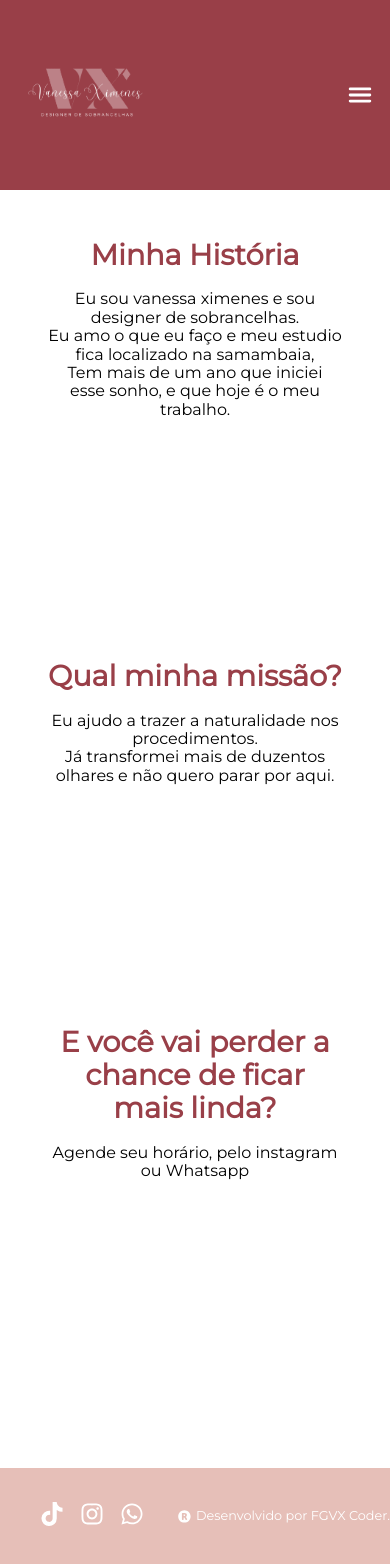
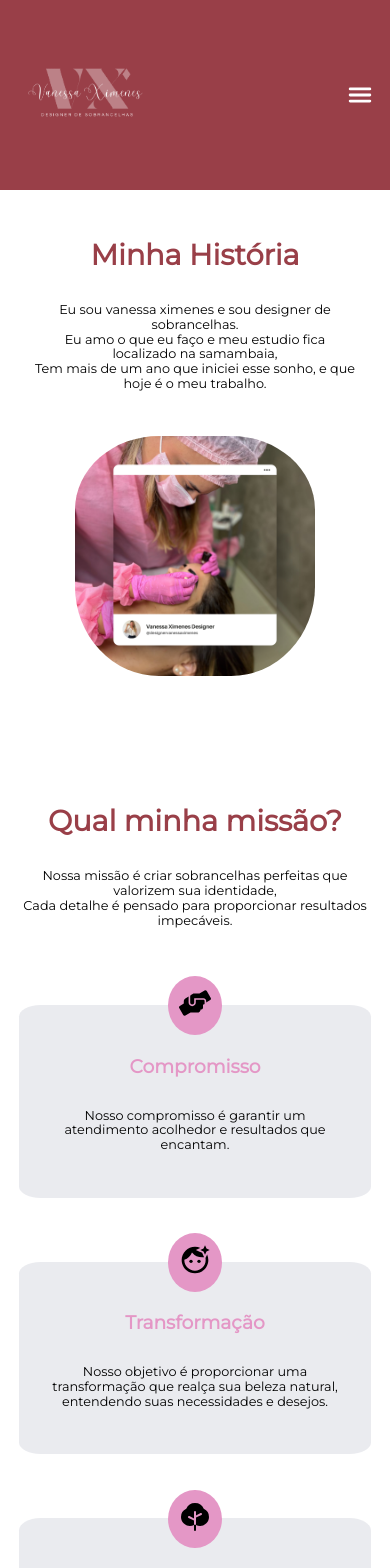
Before and after one commit to fguilherme12/designer-app, a React (Vite) app: page /quem-somos in a window 390 px wide. Shown: the top 1568 px of the page. Built offline with nearby package versions, Linux system fonts and the light colour scheme.

Commit message:
style: ajustando page quem somos
ajustando page quem somos e implementando responsividade

```diff
--- /dev/null
+++ b/src/components/Card/index.jsx
@@ -0,0 +1,46 @@
+import styled from "styled-components";
+
+const Container = styled.div`
+    display: flex;
+    flex-direction: column;
+    align-items: center;
+    background-color: #e5e7ebce;
+    border-radius: 6%;
+    padding: 2rem;
+    margin-top: 2rem;
+    position: relative;
+    width: 18rem;
+`
+
+const Icone = styled.div`
+    position: absolute;
+    border-radius: 50%;
+    top: -1.8rem;
+    padding: 0.7rem;
+    background-color: #e497c6;
+`
+
+const Paragrafo = styled.p`
+   font-size: 1.rem;
+
+   @media(max-width: 850px) {
+        font-size: 0.8rem;
+    }
+`
+
+const Titulo = styled.h3`
+    color: #e497c6;
+`
+
+// eslint-disable-next-line react/prop-types
+function Card({icone, titulo, texto}) {
+    return (
+        <Container>
+            <Icone>{icone}</Icone>
+            <Titulo>{titulo}</Titulo>
+            <Paragrafo>{texto}</Paragrafo>
+        </Container>
+    )
+}
+
+export default Card;
--- a/src/components/ContainerImagem/index.jsx
+++ b/src/components/ContainerImagem/index.jsx
@@ -33,6 +33,7 @@ const FigCaption = styled.figcaption`
     font-size: 0.7rem;
 
     @media(max-width: 1000px) {
+
         max-width: 13rem;
         font-size: 0.5rem;
     }
--- a/src/context/FotosCurtidas.jsx
+++ b/src/context/FotosCurtidas.jsx
@@ -34,10 +34,10 @@ export function useCurtidasContext() {
         return setCurtidas(listaCurtidas)
     }
 
+
     return {
 
         curtidas,
-        jaCurtiu
-
+        jaCurtiu,
     }
 }
--- a/src/pages/Procedimentos/Brow/index.jsx
+++ b/src/pages/Procedimentos/Brow/index.jsx
@@ -8,8 +8,8 @@ const MainContainer = styled.div`
     justify-content: space-around;
     align-items: center;
     background-color: #fff;
-    margin: 2em 20em;
-    gap: 30px;
+    margin: 2em 10em;
+    gap: 2rem;
     flex-wrap: wrap;
 
     @media(max-width: 1100px) {
--- a/src/pages/Procedimentos/Lash/index.jsx
+++ b/src/pages/Procedimentos/Lash/index.jsx
@@ -8,8 +8,8 @@ const MainContainer = styled.div`
     justify-content: space-around;
     align-items: center;
     background-color: #fff;
-    margin: 2em 20em;
-    gap: 30px;
+    margin: 2em 10em;
+    gap: 2rem;
     flex-wrap: wrap;
 
     @media(max-width: 1100px) {
--- a/src/pages/QuemSomos/index.jsx
+++ b/src/pages/QuemSomos/index.jsx
@@ -1,55 +1,166 @@
 import styled from "styled-components";
 import Titulo from "../../components/Titulo";
+import Foto2 from "/imagens/Foto2.png"
+import Card from "../../components/Card";
+import { MdFaceRetouchingNatural } from "react-icons/md";
+import { PiTreeFill } from "react-icons/pi";
+import { FaWhatsapp, FaInstagram, FaHandsHelping} from "react-icons/fa";
 
 const MainContainer = styled.div`
     display: flex;
     justify-content: space-between;
-    gap: 8rem;
+    gap: 2rem;
     flex-direction: column;
     background-color: #fff;
+    margin: 10rem 0;
+    box-sizing: border-box;
+
+    @media(max-width: 1025px) {
+        padding: 0.5rem;
+        margin: 0.5rem;
+    }
+
+`
+
+const PrimeiroContainer = styled.div`
+    display: flex;
+    gap: 3rem;
+    margin-bottom: 5rem;
     padding: 2rem 18rem;
-    margin-bottom: 10rem;
 
-    @media(max-width: 1000px) {
-        padding: 2rem 3rem;
+    @media(max-width: 1025px) and (min-width: 849px) {
+        padding: 2rem;
+    }
+
+
+    @media(max-width: 850px) {
+        padding: 0 1rem;
+        gap: 1rem;
+        flex-direction: column-reverse;
+        justify-content: center;
+        align-items: center;
     }
 `
 
-const Container = styled.div`
-    margin-bottom: 5rem;
+const ContainerTextos = styled.div`
+    display: flex;
+    flex-direction: column;
+    justify-content: baseline;
+    align-items: left;
+
+    h1 {
+        text-align: left;
+        margin-top: 2rem;
+
+        @media(max-width: 850px) {
+            text-align: center;
+        }
+    }
 `
 
 const Paragrafo = styled.p`
-    font-size: 1.3rem;
-    text-align: center;
+    font-size: 1.1rem;
+    text-align: left;
 
-    @media(max-width: 1000px) {
-        font-size: 1rem;
+    @media(max-width: 850px) {
+        font-size: 0.8rem;
+        text-align: center;
+    }
+`
+
+
+const Imagem = styled.img`
+    height: 30rem;
+    border-radius: 30%;
+
+    @media(max-width: 850px) {
+        height: 15rem;
+        padding-top: 1rem;
+        border-radius: 35%;
+    }
+
+`
+
+const SegundoContainer = styled.div`
+    display: flex;
+    flex-direction: column;
+    background-color: #FFF;
+
+    p {
+        text-align: center;
+    }
+
+
+`
+
+const ContainerCard = styled.div`
+    display: flex;
+    justify-content: space-around;
+    padding: 2rem 5rem;
+    gap: 2rem;
+
+    @media(max-width: 850px) {
+        flex-direction: column;
+        justify-content: center;
+        align-items: center;
+    }
+`
+
+const TerceiroContainer = styled.div`
+    display: flex;
+    flex-direction: column;
+    align-items: center;
+    background-color: #FFF;
+
+`
+
+const ContainerLogo = styled.div`
+    display: flex;
+    justify-content: space-between;
+    padding: 1rem;
+    gap: 3rem;
+
+    a {
+        list-style: none;
     }
 `
 
 function QuemSomos() {
     return (
         <MainContainer>
-            <Container>
-                  <Titulo> Minha História </Titulo>
-                    <Paragrafo> Eu sou vanessa ximenes e sou designer de sobrancelhas. <br/>
+            <PrimeiroContainer>
+                <Imagem src={Foto2} />
+                <ContainerTextos>
+                    <Titulo> Minha História </Titulo>
+                    <Paragrafo>
+                        Eu sou vanessa ximenes e sou designer de sobrancelhas. <br/>
                         Eu amo o que eu faço e meu estudio fica localizado na samambaia, <br/>
                         Tem mais de um ano que iniciei esse sonho, e que hoje é o meu trabalho. <br/>
                     </Paragrafo>
-            </Container>
+                </ContainerTextos>
+            </PrimeiroContainer>
 
-            <Container>
-                    <Titulo> Qual minha missão? </Titulo>
-                    <Paragrafo> Eu ajudo a trazer a naturalidade nos procedimentos. <br/>
-                    Já transformei mais de duzentos olhares e não quero parar por aqui. <br/>
-                    </Paragrafo>
-            </Container>
+            <SegundoContainer>
+                <Titulo> Qual minha missão? </Titulo>
+                <Paragrafo>
+                    Nossa missão é criar sobrancelhas perfeitas que valorizem sua identidade, <br/>
+                    Cada detalhe é pensado para proporcionar resultados impecáveis.
+                </Paragrafo>
+                <ContainerCard>
+                    <Card titulo={'Compromisso'} texto={'Nosso compromisso é garantir um atendimento acolhedor e resultados que encantam.'} icone={<FaHandsHelping size={'2rem'} />}/>
+                    <Card titulo={'Transformação'} texto={'Nosso objetivo é proporcionar uma transformação que realça sua beleza natural, entendendo suas necessidades e desejos. '} icone={<MdFaceRetouchingNatural size={'2rem'} />}/>
+                    <Card titulo={'Naturalidade'} texto={'Em nosso estúdio, combinamos técnicas avançadas com um cuidado minucioso para oferecer procedimentos estéticos que destacam a naturalidade.'} icone={<PiTreeFill size={'2rem'} />}/>
+                </ContainerCard>
+            </SegundoContainer>
 
-            <Container>
+            <TerceiroContainer>
                     <Titulo> E você vai perder a chance de ficar mais linda? </Titulo>
                     <Paragrafo> Agende seu horário, pelo instagram ou Whatsapp </Paragrafo>
-            </Container>
+                    <ContainerLogo>
+                        <a href="https://api.whatsapp.com/send/?phone=5561999789469&text&type=phone_number&app_absent=0" target="_blank"><FaWhatsapp color="green" size={'3rem'} /> </a>
+                        <a href="https://www.instagram.com/designer.vanessaximenes" target="_blank"><FaInstagram color="#d843b8" size={'3rem'}/> </a>
+                    </ContainerLogo>
+            </TerceiroContainer>
 
 
          </MainContainer>
```
Also changed, not shown: public/imagens/insta-logo.avif (added), public/imagens/wpp-logo.png (added).
